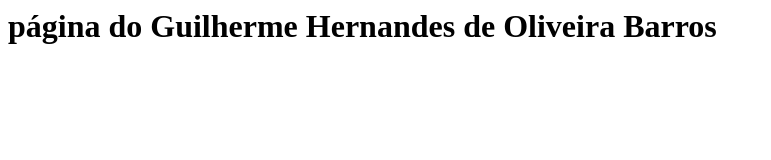
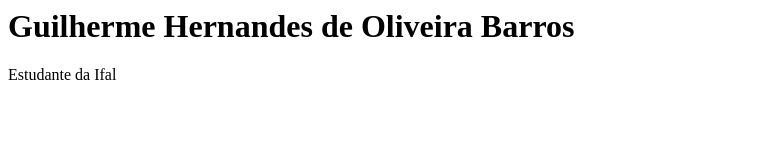
Before and after one commit to Guilherme921A/Guilherme921A.github.io, a plain HTML site: page index.html in a window 1280 px wide. Shown: the whole page, without its empty margins (0-771 px from the left). Drawn offline with Linux system fonts and the light colour scheme.

Commit message:
Update index.html

```diff
--- a/index.html
+++ b/index.html
@@ -1,6 +1,7 @@
 <html>
   <head></head>
     <body>
-      <h1>página do Guilherme Hernandes de Oliveira Barros</h1>
+      <h1>Guilherme Hernandes de Oliveira Barros</h1>
+       <p>Estudante da Ifal</p>
     </body>
 </html>
```
